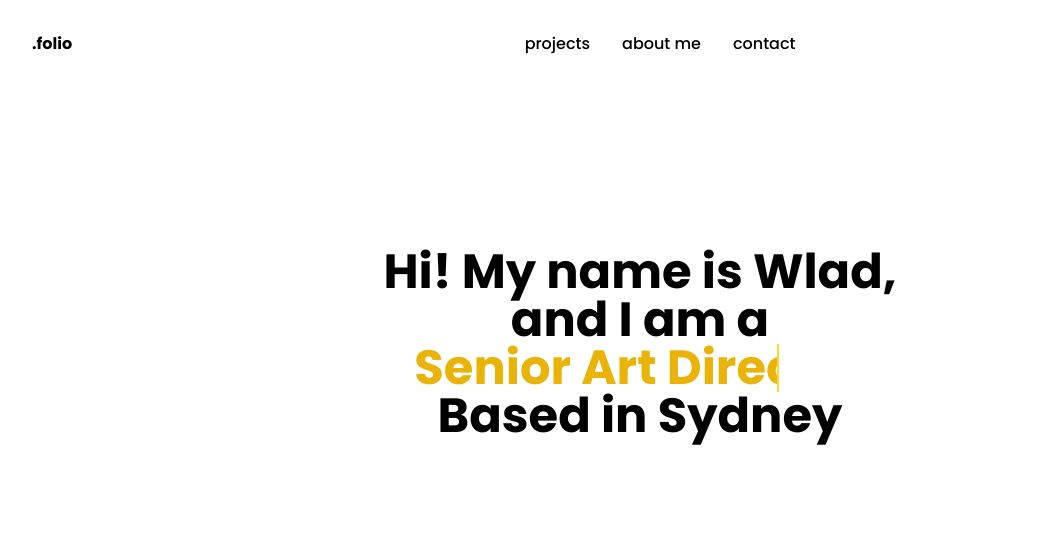
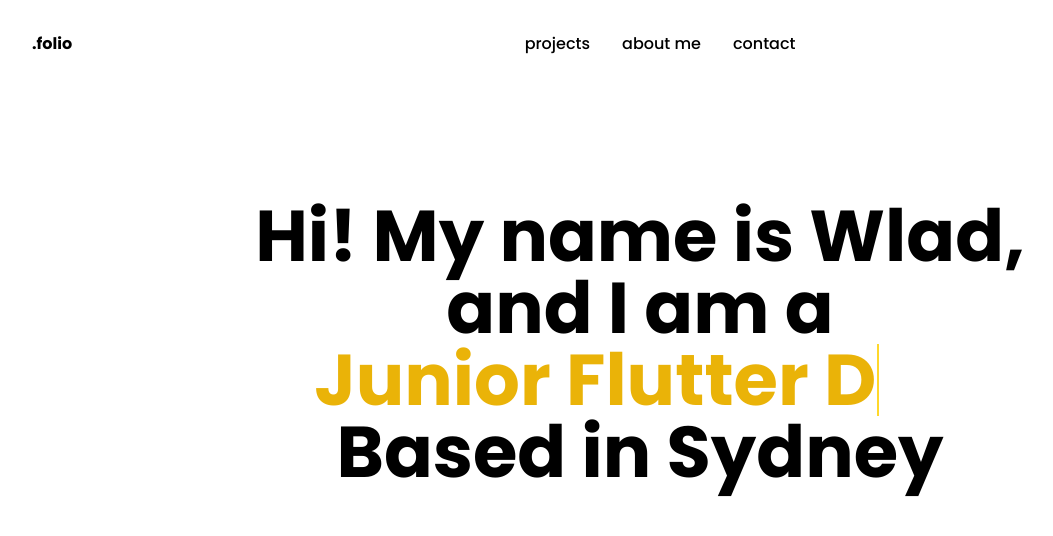
Before and after one commit to yagoramires/portfolio-2023, a Next.js app: page / in a window 1280 px wide. Shown: the top 536 px of the page, without its empty margins (0-1053 px from the left). Built offline with nearby package versions, Linux system fonts and the light colour scheme.

Commit message:
style: ajuste na animacao da home

```diff
--- a/app/components/AnimatedText/index.jsx
+++ b/app/components/AnimatedText/index.jsx
@@ -3,7 +3,7 @@ import './styles.css';
 
 const AnimatedText = () => {
   return (
-    <h2 className='text-5xl font-bold text-center text-yellow-500 max-h-12 overflow-hidden'>
+    <h2 className='text-3xl lg:text-7xl font-bold text-center text-yellow-500 max-h-12 lg:max-h-[72px] overflow-hidden'>
       <ul className='dynamic'>
         <li className='item'>
           <span className='text'>Junior Flutter Dev</span>
--- a/app/components/AnimatedText/styles.css
+++ b/app/components/AnimatedText/styles.css
@@ -1,7 +1,21 @@
 .item {
     position: relative;
-    animation: slide 6s steps(3) infinite;
     top: 0;
+    animation: slideMobile 9s steps(3) infinite;
+    margin-bottom: 20px;
+}
+
+@media (min-width: 1024px) {
+    .item{
+        animation: slide 9s steps(3) infinite;
+        margin-bottom: 0;
+    }
+}
+
+@keyframes slideMobile {
+    100% {
+        top:  -168px;
+    }
 }
 
 @keyframes slide {
@@ -9,7 +23,6 @@
         top:  -144px;
     }
 }
-
 
 .item::after {
     content: "";
@@ -19,7 +32,7 @@
     width: 100%;
     border-left: 2px solid rgb(255, 216, 43);
     background: #fff;
-    animation: typing 2s steps(18) infinite;
+    animation: typing 3s steps(18) infinite;
     }
 
  @keyframes typing {
--- a/app/page.jsx
+++ b/app/page.jsx
@@ -7,13 +7,15 @@ export const metadata = {
 export default function Home() {
   return (
     <section className='mt-[-200px] flex flex-col justify-center items-center'>
-      <h2 className='text-5xl font-bold text-center'>
+      <h2 className='text-3xl lg:text-7xl font-bold text-center'>
         Hi! My name is Wlad,
         <br />
         and I am a
       </h2>
       <AnimatedText />
-      <h2 className='text-5xl font-bold text-center'>Based in Sydney</h2>
+      <h2 className='text-3xl lg:text-7xl font-bold text-center mt-[-12px] lg:mt-0'>
+        Based in Sydney
+      </h2>
     </section>
   );
 }
```
